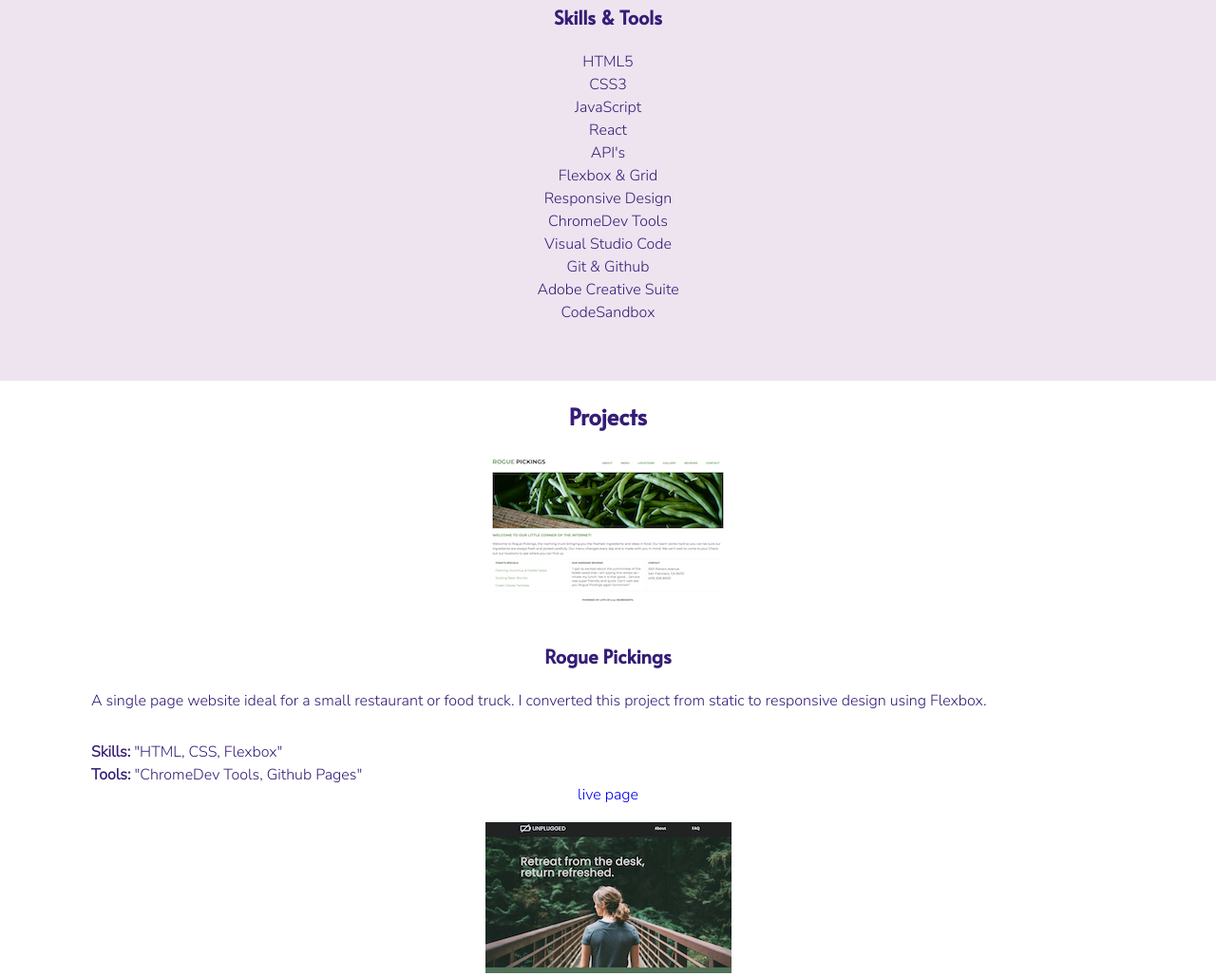
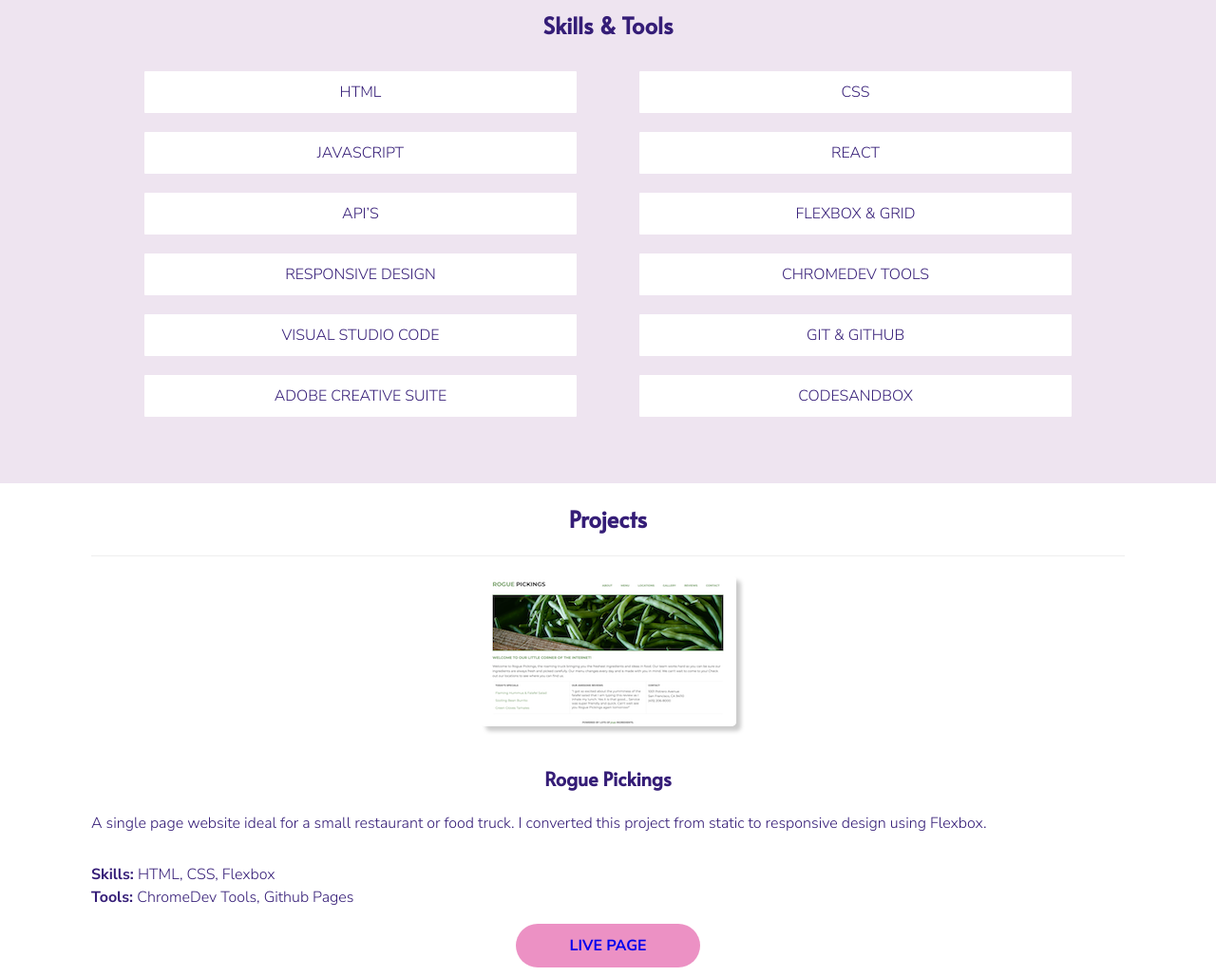
Before and after one commit to nanab210/My-portfolio, a website built with Parcel: page index.html in a window 1280 px wide. Shown: the part 1057-2085 px from the top of the page at 95% size. Built offline with nearby package versions, Linux system fonts and the light colour scheme.

Commit message:
Added CSS styling

```diff
--- a/css/main.css
+++ b/css/main.css
@@ -112,11 +112,11 @@ a {
 }
 
 h1 {
-  font-size: 2em;
+  font-size: 2.25em;
 }
 
 h2 {
-  font-size: 1.5em;
+  font-size: 1.75em;
 }
 
 h3 {
@@ -139,6 +139,10 @@ h5 {
   font-family: "Alata", sans-serif;
   line-height: 1.5;
   width: 100%;
+}
+
+.about-info h3 {
+  text-align: left;
 }
 
 p,
@@ -233,12 +237,12 @@ h4 {
   margin: 20px 0;
 }
 
+.live-page-button {
+  margin: 30px 0 50px 0;
+}
+
 .project-description {
   margin: 0 0 30px 0;
-}
-
-.project-link {
-  margin: 40px 0 60px 0;
 }
 
 figure {
@@ -289,10 +293,62 @@ header h2 {
   width: 100%;
 }
 
-/*---- Mobile -----*/
+/*-------- Base Mobile Styles ---------*/
 
 #skills {
   background-color: #eee4f0;
+}
+
+.project-link {
+  background-color: #ec91c4;
+  padding: 0.75em 3.5em;
+  border-radius: 30px;
+  text-transform: uppercase;
+  font-size: 1em;
+  font-weight: bold;
+}
+
+.skills-wrapper p {
+  background-color: white;
+  padding: 10px 10px;
+  margin: 10px;
+  border-radius: 1px;
+  text-transform: uppercase;
+}
+
+.skills-wrapper {
+  display: flex;
+  justify-content: space-evenly;
+  width: 100%;
+  flex-flow: row wrap;
+}
+
+.skill {
+  width: 80%;
+}
+
+.skills-wrapper :hover {
+  text-shadow: 1px 1px #351d77;
+}
+
+.content-wrapper-about img {
+  border-radius: 2%;
+  box-shadow: -10px -10px 10px #eee4f0;
+}
+
+.portfolio-piece {
+  border-top: 1px solid #eee;
+}
+
+.portfolio-piece img {
+  border-radius: 5px;
+  box-shadow: 5px 5px 4px #ccc;
+}
+
+.live-page-button :hover {
+  background-color: #351d77;
+  color: whitesmoke;
+  font-weight: bold;
 }
 
 /*------- Base Footer Styles -----*/
@@ -415,6 +471,11 @@ footer .social-icons li i {
    These examples override the primary ('mobile first') styles.
    Modify as content requires.
    ========================================================================== */
+@media only screen and (min-width: 1024px) {
+  .skill {
+    width: 40%;
+  }
+}
 
 @media only screen and (min-width: 35em) {
   /* Style adjustments for viewports that meet the condition */
--- a/index.html
+++ b/index.html
@@ -22,11 +22,10 @@
     <link rel="stylesheet" href="css/main.css" />
 
     <meta name="theme-color" content="#fafafa" />
-
     <link rel="preconnect" href="https://fonts.googleapis.com" />
     <link rel="preconnect" href="https://fonts.gstatic.com" crossorigin />
     <link
-      href="https://fonts.googleapis.com/css2?family=Alata&family=Nunito+Sans:wght@200;300&display=swap"
+      href="https://fonts.googleapis.com/css2?family=Alata&family=Nunito+Sans:wght@200;300;600;700&display=swap"
       rel="stylesheet"
     />
   </head>
@@ -88,21 +87,20 @@
       </section>
       <section id="skills">
         <div class="content-wrapper-skills">
-          <h4>Skills & Tools</h4>
-          <ul class="skills-wrapper">
-            <li>HTML5</li>
-            <li>CSS3</li>
-            <li>JavaScript</li>
-            <li>React</li>
-            <li>API's</li>
-            <li>Flexbox & Grid</li>
-            <li>Responsive Design</li>
-            <li>ChromeDev Tools</li>
-            <li>Visual Studio Code</li>
-            <li>Git & Github</li>
-            <li>Adobe Creative Suite</li>
-            <li>CodeSandbox</li>
-          </ul>
+          <h3>Skills & Tools</h3>
+          <div class="skills-wrapper">
+            <p class="skill">HTML</p>
+            <p class="skill">CSS</p>
+            <p class="skill">JavaScript</p>
+            <p class="skill">React</p>
+            <p class="skill">API’s</p>
+            <p class="skill">Flexbox & Grid</p>
+            <p class="skill">responsive design</p>
+            <p class="skill">ChromeDev Tools</p>
+            <p class="skill">Visual Studio Code</p>
+            <p class="skill">Git & GitHub</p>
+            <p class="skill">Adobe Creative Suite</p>
+            <p class="skill">CodeSandbox</p>
         </div>
       </section>
       <section id="projects">
@@ -127,14 +125,16 @@
                 truck. I converted this project from static to responsive design
                 using Flexbox.
               </p>
-              <p><span>Skills: </span> "HTML, CSS, Flexbox"</p>
-              <p><span>Tools: </span>"ChromeDev Tools, Github Pages"</p>
+              <p><span>Skills: </span>HTML, CSS, Flexbox</p>
+              <p><span>Tools: </span>ChromeDev Tools, Github Pages</p>
+              <div class="live-page-button">
                 <a
                   class="project-link"
                   href="https://nanab210.github.io/Rogue-Pickings/"
                   target="_blank"
                   >live page</a
                 >
+              </div>
             </div>
             <div class="portfolio-piece">
               <figure>
@@ -158,12 +158,15 @@
               <p>
                 <span>Tools: </span>ChromeDev Tools, Github Pages, Photoshop
               </p>
+
+              <div class="live-page-button">
                 <a
                   class="project-link"
                   href="https://nanab210.github.io/Unplugged-retreat/"
                   target="_blank"
                   >live page</a
                 >
+              </div>
             </div>
             <div class="portfolio-piece">
               <figure>
@@ -184,14 +187,16 @@
                 search repos by name and click on the repos for more
                 information.
               </p>
-              <p><span>Skills: </span> "JavaScript"</p>
-              <p><span>Tools: </span>"REST API's, Github Pages"</p>
+              <p class="skills"><span>Skills: </span>JavaScript</p>
+              <p><span>Tools: </span>REST API's, Github Pages</p>
+              <div class="live-page-button">
                 <a
                   class="project-link"
                   href="https://nanab210.github.io/github-repo-gallery/"
                   target="_blank"
                   >live page</a
                 >
+              </div>
             </div>
             <div class="portfolio-piece">
               <figure>
@@ -210,8 +215,9 @@
                 A fun word game created with Javascript that players can guess a
                 random word by entering one letter at a time.
               </p>
-              <p><span>Skills: </span> "JavaScript"</p>
-              <p><span>Tools: </span>"JSON, Github Pages"</p>
+              <p><span>Skills: </span>JavaScript</p>
+              <p><span>Tools: </span>JSON, Github Pages</p>
+              <div class="live-page-button">
                 <a
                   class="project-link"
                   href="https://nanab210.github.io/guess-the-word/"
@@ -219,10 +225,14 @@
                   >live page</a
                 >
               </div>
+            </div>
             <div class="portfolio-piece">
               <figure>
                 <a href="https://elvc2m.csb.app/" target="_blank">
-                  <img src="img/sticky-note.png" alt="Sticky note app" />
+                  <img
+                    src="img/Screenshot 2023-02-20 at 9.41.59 PM.png"
+                    alt="Sticky note app"
+                  />
                 </a>
               </figure>
               <h4>Sticky Note App</h4>
@@ -230,14 +240,16 @@
                 An interactive React App that gives users the ability to add,
                 search, edit and delete notes.
               </p>
-              <p><span>Skills: </span> "React, Components, JSX"</p>
-              <p><span>Tools: </span>"CodeSandbox, Props, State"</p>
+              <p><span>Skills: </span> React, Components, JSX</p>
+              <p><span>Tools: </span>CodeSandbox, Props, State</p>
+              <div class="live-page-button">
                 <a
                   class="project-link"
                   href="https://elvc2m.csb.app/"
                   target="_blank"
                   >live page</a
                 >
+              </div>
             </div>
           </div>
         </div>
```
Also changed, not shown: img/Screenshot 2023-02-20 at 9.41.59 PM.png. Lines whose indentation alone changed are shown as unchanged.
